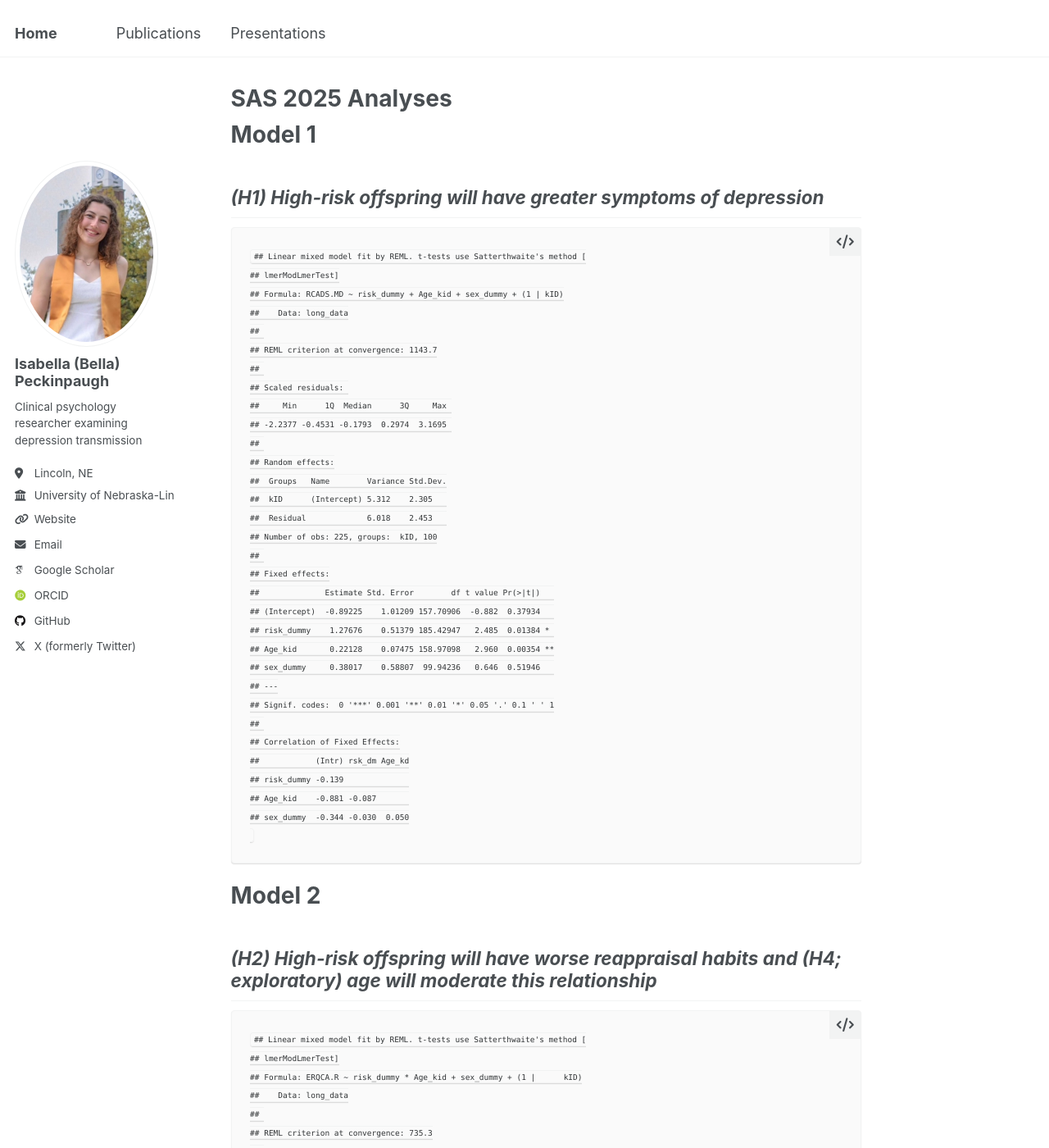
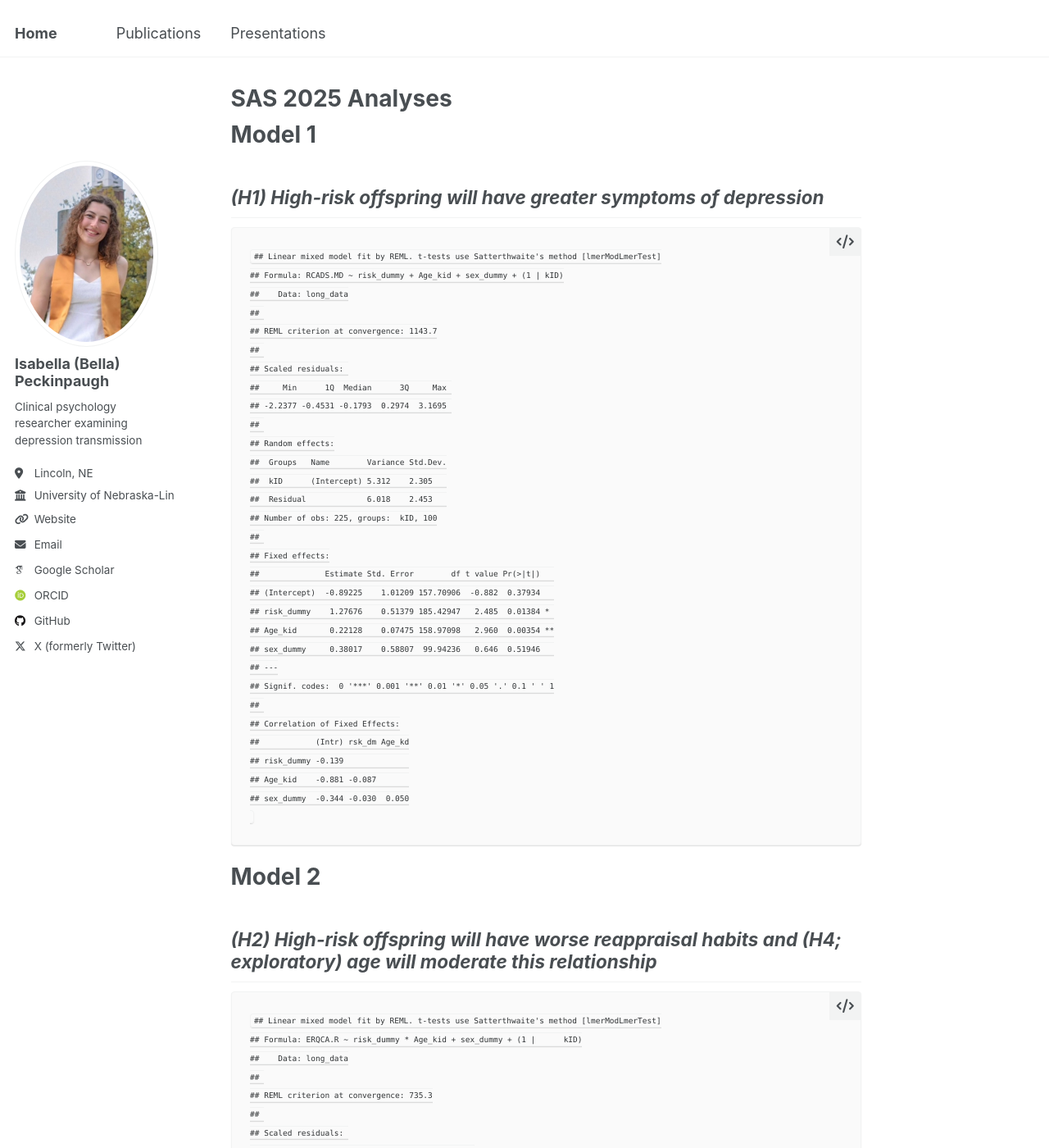
Before and after one commit to bellapeckinpaugh/bellapeckinpaugh.github.io, a Jekyll site: the page built from _pages/SAS25Analyses.md, in a window 1280 px wide and 1400 px high. Shown: the whole window at 82% size. Built offline with Jekyll 4.4.1, drawn with Linux system fonts in a browser that asks for light colours; some web fonts are replaced; some of the changed text lies outside the part shown.

```diff
--- a/_pages/SAS25Analyses.md
+++ b/_pages/SAS25Analyses.md
@@ -8,8 +8,7 @@ author_profile: TRUE
 
 ## *(H1) High-risk offspring will have greater symptoms of depression*
 
-    ## Linear mixed model fit by REML. t-tests use Satterthwaite's method [
-    ## lmerModLmerTest]
+    ## Linear mixed model fit by REML. t-tests use Satterthwaite's method [lmerModLmerTest]
     ## Formula: RCADS.MD ~ risk_dummy + Age_kid + sex_dummy + (1 | kID)
     ##    Data: long_data
     ##
@@ -44,8 +43,7 @@ author_profile: TRUE
 
 ## *(H2) High-risk offspring will have worse reappraisal habits and (H4; exploratory) age will moderate this relationship*
 
-    ## Linear mixed model fit by REML. t-tests use Satterthwaite's method [
-    ## lmerModLmerTest]
+    ## Linear mixed model fit by REML. t-tests use Satterthwaite's method [lmerModLmerTest]
     ## Formula: ERQCA.R ~ risk_dummy * Age_kid + sex_dummy + (1 |      kID)
     ##    Data: long_data
     ##
@@ -91,8 +89,7 @@ author_profile: TRUE
 
 ## *(H3) Worse reappraisal habits will predict greater depression symptoms and (H5; exploratory) age will moderate this relationship*
 
-    ## Linear mixed model fit by REML. t-tests use Satterthwaite's method [
-    ## lmerModLmerTest]
+    ## Linear mixed model fit by REML. t-tests use Satterthwaite's method [lmerModLmerTest]
     ## Formula: RCADS.MD ~ Age_kid * ERQCA.R + sex_dummy + (1 | kID)
     ##    Data: long_data
     ##
@@ -162,8 +159,7 @@ will predict future depression symptoms and future ER difficulties
 
     ##
     ## Call:
-    ## lm(formula = ERQCA.R.T2 ~ ERQCA.R.T1 + risk.T1 + Age.T2,
-    ##     data = lag_data)
+    ## lm(formula = ERQCA.R.T2 ~ ERQCA.R.T1 + risk.T1 + Age.T2, data = lag_data)
     ##
     ## Residuals:
     ##     Min      1Q  Median      3Q     Max
```
